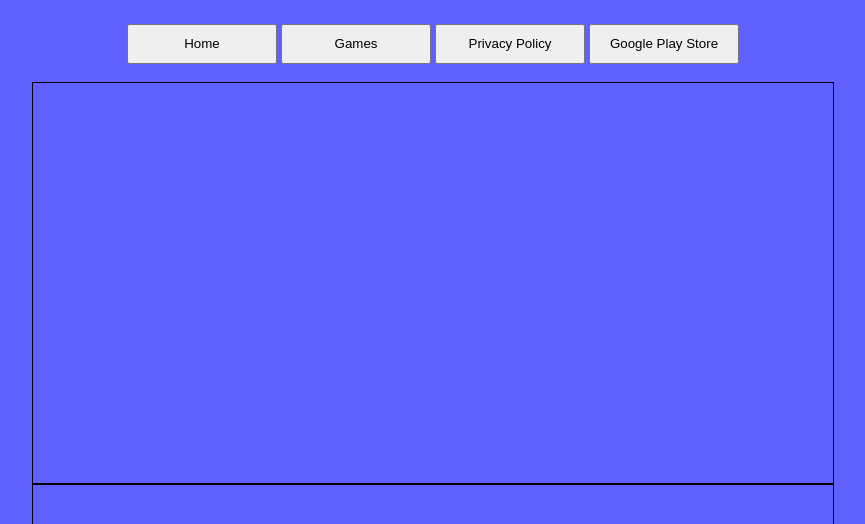
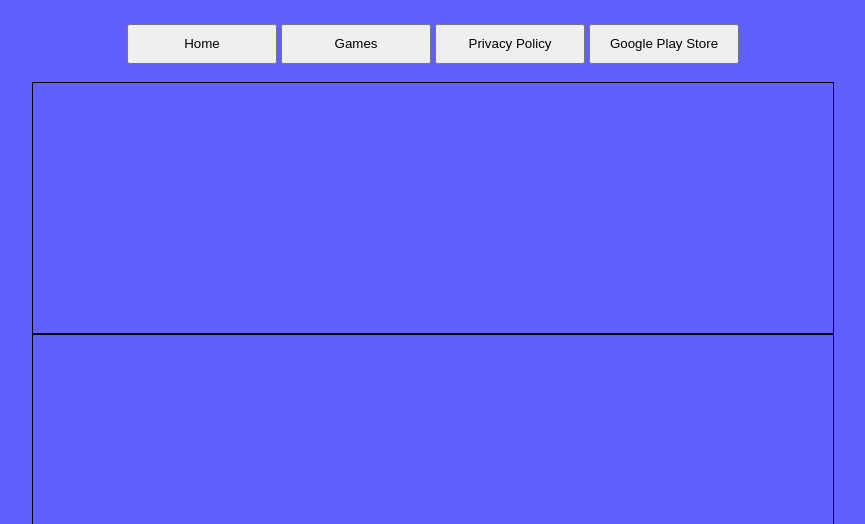
Before and after one commit to WayneGames/WayneGames.github.io, a plain HTML site: page games.html in a window 1280 px wide. Shown: the part 56-580 px from the top of the page, without its empty margins (207-1072 px from the left). Drawn offline with Linux system fonts and the light colour scheme.

Commit message:
Update games.html

```diff
--- a/games.html
+++ b/games.html
@@ -12,8 +12,8 @@
 		<br>
 		<br>
 		<script type="text/javascript" hred="clientside.js"></script>
-		<canvas id = "barcodeCanvas" width = "800" height = "400" style = "border:1px solid black"></canvas>
+		<canvas id = "barcodeCanvas" width = "800" height = "250" style = "border:1px solid black"></canvas>
 		<br>
-		<canvas id = "keytapCanvas" width = "800" height = "400" style = "border:1px solid black"></canvas>
+		<canvas id = "keytapCanvas" width = "800" height = "250" style = "border:1px solid black"></canvas>
 	</body>
 </html>
```
